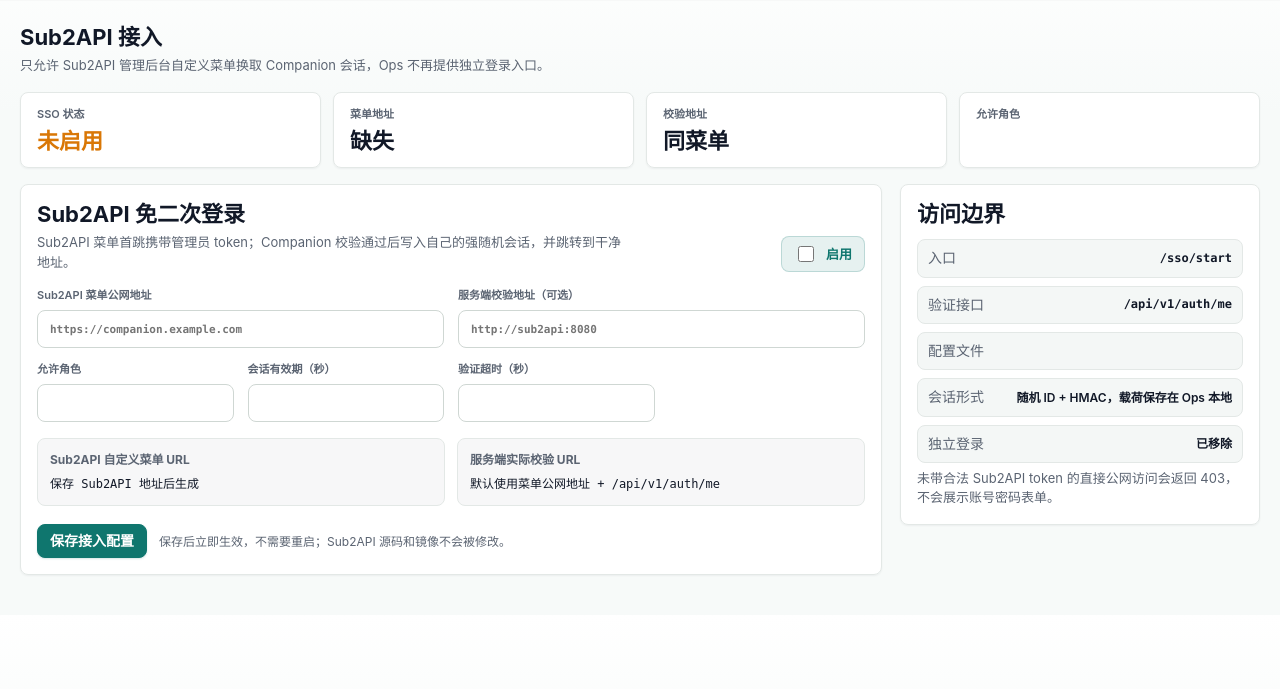
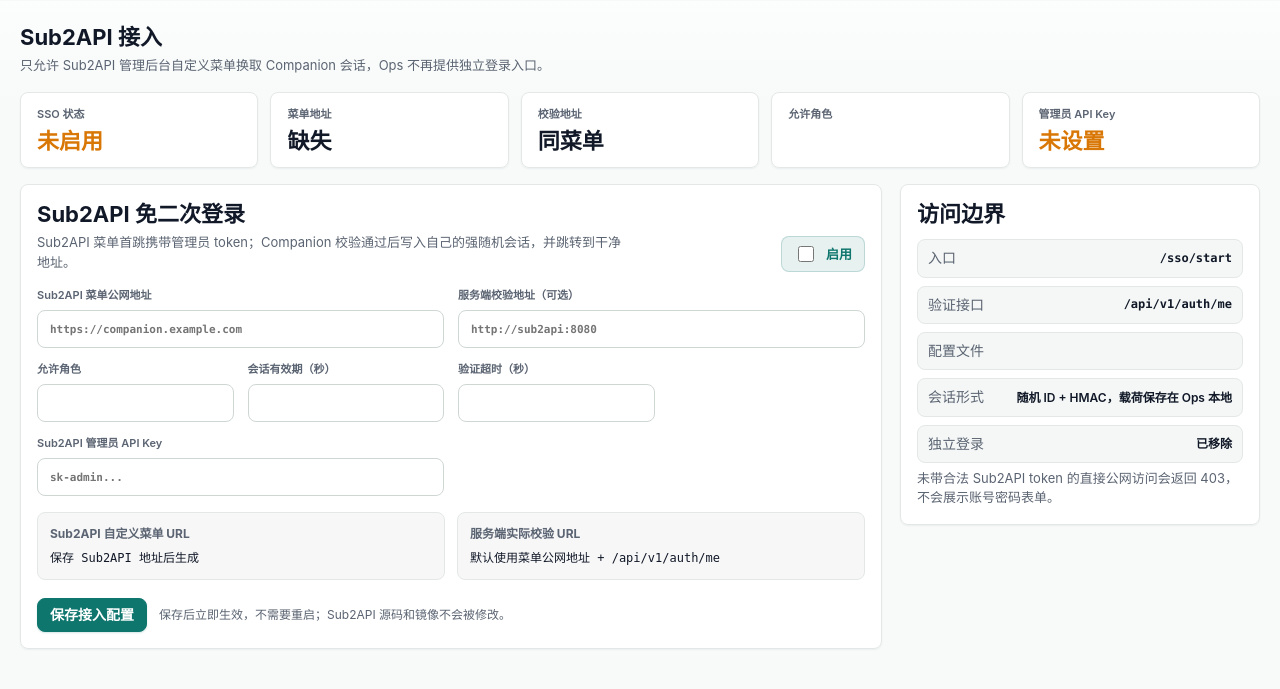
Before and after one commit to lich13/sub2api-ops-companion, a Python web app: template app/templates/sso.html in a window 1280 px wide. Shown: the part 69-758 px from the top of the page. Run offline with Jinja, Linux system fonts and the light colour scheme; the template is opened without the code that fills it, so the values that code supplies are empty.

Commit message:
Move Sub2API admin key to SSO settings

```diff
--- a/app/templates/speed.html
+++ b/app/templates/speed.html
@@ -81,9 +81,6 @@
         </label>
         <label>自动查询间隔（全局，秒）
           <input name="auto_query_interval_seconds" type="number" min="0" max="86400" value="{{ usage_query_settings.auto_query_interval_seconds }}" />
-        </label>
-        <label>Sub2API Admin Token
-          <input type="password" name="sub2api_admin_token" placeholder="{{ '已保存，留空保留' if usage_query_settings.sub2api_admin_token_saved else 'Sub2API Admin Token' }}" autocomplete="new-password" />
         </label>
         <button type="submit">保存全局设置</button>
       </form>
--- a/app/templates/sso.html
+++ b/app/templates/sso.html
@@ -23,6 +23,10 @@
   <div class="metric-card">
     <span>允许角色</span>
     <strong>{{ sso.required_role }}</strong>
+  </div>
+  <div class="metric-card {{ 'warning' if not sso.sub2api_admin_token_saved else '' }}">
+    <span>管理员 API Key</span>
+    <strong>{{ '已保存' if sso.sub2api_admin_token_saved else '未设置' }}</strong>
   </div>
 </section>
 
@@ -72,6 +76,17 @@
         <span>验证超时（秒）</span>
         <input class="wide-input mono" name="verify_timeout_seconds" type="number" min="1" max="20" value="{{ sso.verify_timeout_seconds }}" />
       </label>
+      <label class="sso-field sso-wide-field">
+        <span>Sub2API 管理员 API Key</span>
+        <input
+          class="wide-input mono"
+          type="password"
+          name="sub2api_admin_token"
+          placeholder="{{ '已保存，留空保留' if sso.sub2api_admin_token_saved else 'sk-admin...' }}"
+          autocomplete="new-password"
+          spellcheck="false"
+        />
+      </label>
     </div>
 
     <div class="sso-preview-grid">
```
Also changed, not shown: app/main.py (+10 -1 lines), tests/test_guard_main.py (+39 -3 lines), tests/test_sso_only_access.py (+4 -0 lines), tests/test_usage_query_ui.py (+1 -1 lines).
